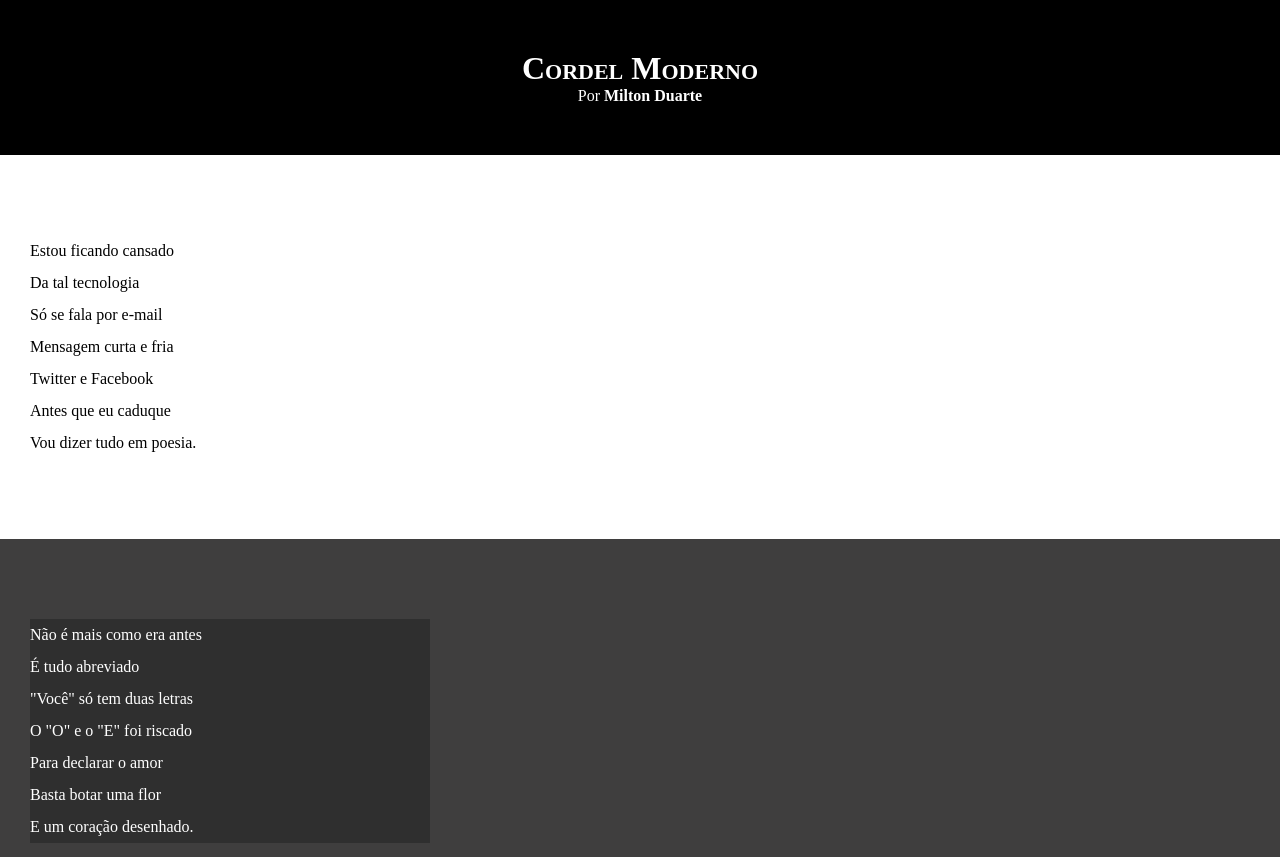
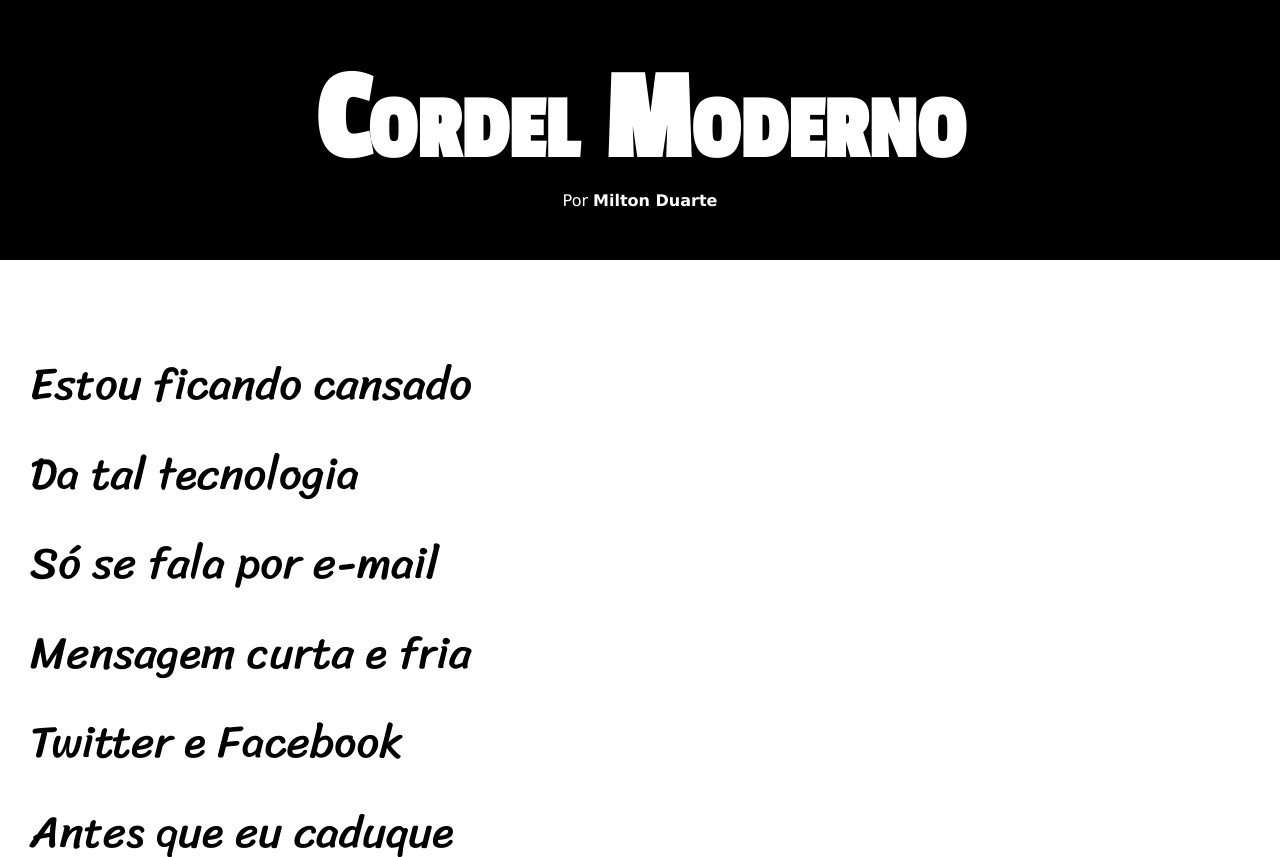
Before and after one commit to Keven-Ferreira/projeto-cordel, a plain HTML site: page index.html in a window 1280 px wide. Shown: the top 857 px of the page. Drawn offline with Linux system fonts and the light colour scheme.

Commit message:
Atualização de estilos de texto

```diff
--- a/estilo/style.css
+++ b/estilo/style.css
@@ -1,25 +1,37 @@
 
 @charset "utf-8";
+@import url('https://fonts.googleapis.com/css2?family=Passion+One&display=swap');
+@import url('https://fonts.googleapis.com/css2?family=Sriracha&display=swap');
 
 *{
     margin: 0px;
     padding: 0px;
 }
 
+:root{
+    --fonte1: Verdana, Geneva, Tahoma, sans-serif;
+    --fonte2: 'Passion One', cursive;
+    --fonte3: 'Sriracha', cursive;
+}
+
 html, body{
     min-height: 100vh;
     background-color: darkgray;
+    font-family: var(--fonte1);
 }
 
 header{
     background-color: black;
     color: white;
     text-align: center;
+
 }
 
 header > h1{
     padding-top: 50px;
     font-variant: small-caps;
+    font-family: var(--fonte2);
+    font-size: 10vw;
 }
 
 header > p{
@@ -41,11 +53,14 @@ section{
     padding-bottom: 10vh;
     line-height: 2em;
     padding-left: 30px;
+    font-family: var(--fonte3);
+    font-size: 3.5vw;
 }
 
 section.normal{
     background-color: white;
     color: black;
+
 }
 
 section.imagem{
@@ -55,7 +70,8 @@ section.imagem{
 
 section.imagem > p{
     background-color: rgba(0, 0, 0, 0.25);
-    width: 400px;
+    display: inline-block;
+    padding: 20px;
 }
 
 
```
